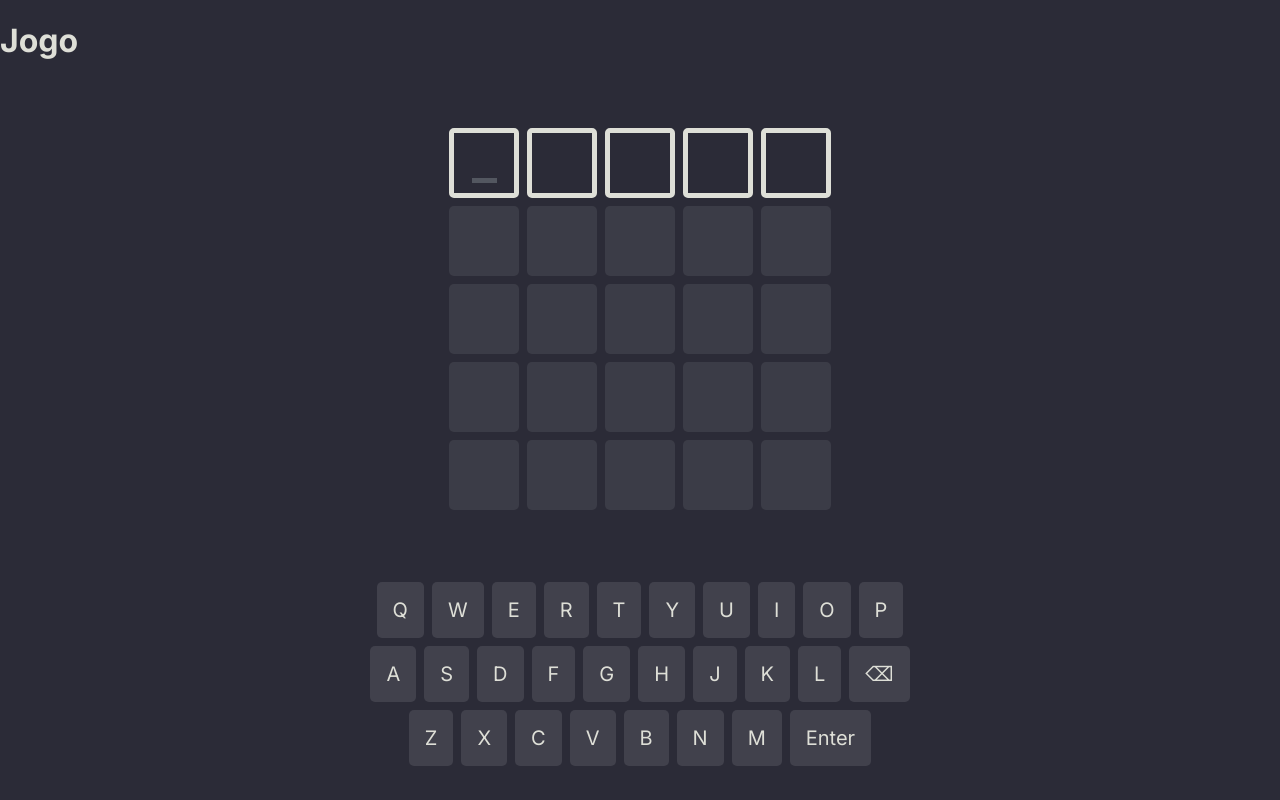
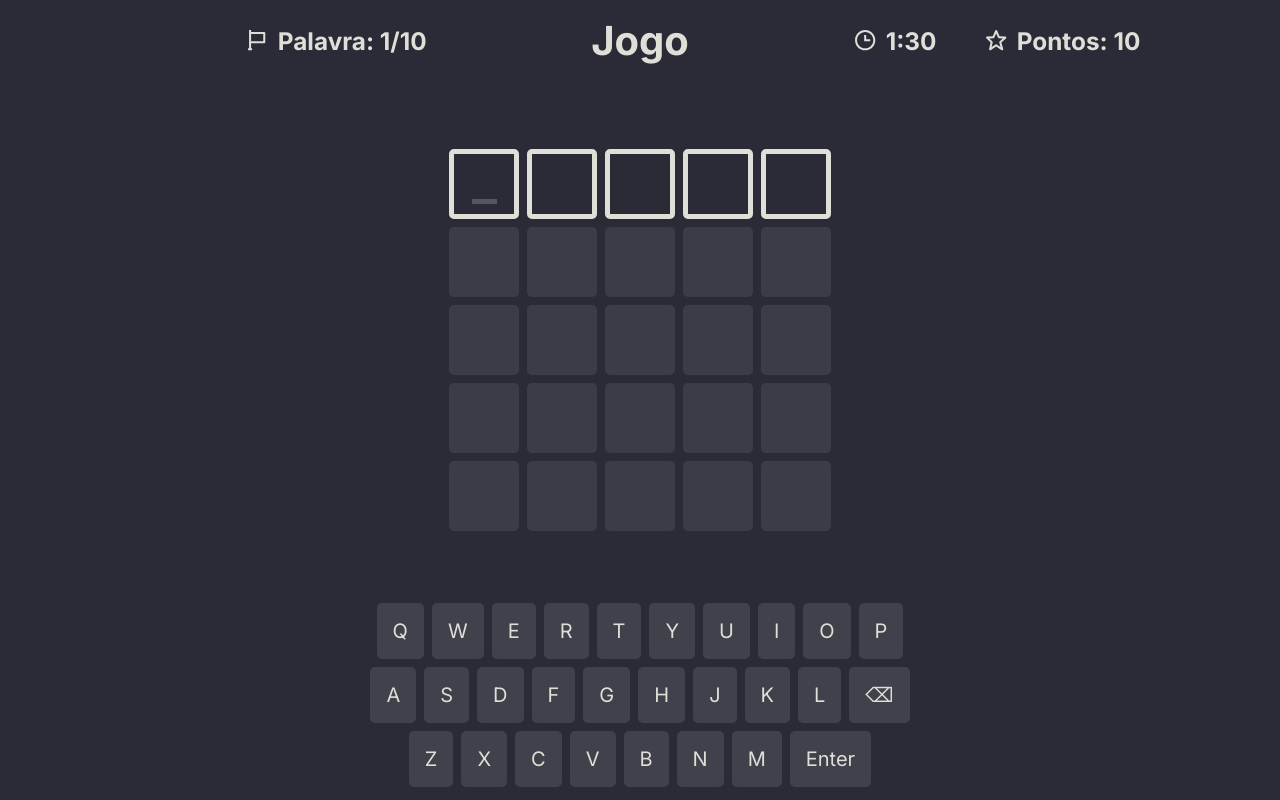
Before and after one commit to BrenoP/Termo-recriation, a Next.js app: page /game in a window 1280 px wide. Built offline with nearby package versions, Linux system fonts and the light colour scheme.

Commit message:
Header layout and info

```diff
--- a/package.json
+++ b/package.json
@@ -13,6 +13,7 @@
     "next": "^13.2.1",
     "react": "18.2.0",
     "react-dom": "18.2.0",
+    "react-icons": "^4.7.1",
     "styled-components": "^5.3.6",
     "yarn": "^1.22.19"
   },
--- /dev/null
+++ b/src/components/Header/Header.styles.ts
@@ -0,0 +1,30 @@
+import styled from "styled-components";
+
+type StatisticsProps = {
+  words: boolean
+}
+
+export const HeaderContent = styled.header`
+  display: grid;
+  grid-template-columns: 1fr 1fr 1fr;
+
+  h1 {
+    display: flex;
+    justify-content: center;
+    font-size: 2.5rem;
+    margin: 1rem;
+  }
+`;
+
+export const Statistics = styled.div<StatisticsProps>`
+  display: flex;
+  justify-content: ${(props) => props.words ? `flex-end` : `flex-start`};
+  gap: 3rem;
+  font-size: 1.3rem;
+
+  h3 {
+    display: flex;
+    align-items: center;
+    gap: .5rem;
+  }
+`;
--- a/src/components/Header/Header.tsx
+++ b/src/components/Header/Header.tsx
@@ -1,6 +1,27 @@
+import { BiTime, BiStar, BiFlag } from 'react-icons/bi';
+import { HeaderContent, Statistics } from './Header.styles';
+
 function Header() {
   return (
-    <h1>Jogo</h1>
+    <HeaderContent>
+      <Statistics words={true}>
+        <h3>
+          <BiFlag />
+          Palavra: 1/10
+        </h3>
+      </Statistics>
+      <h1>Jogo</h1>
+      <Statistics words={false}>
+        <h3>
+          <BiTime />
+          1:30
+        </h3>
+        <h3>
+          <BiStar />
+          Pontos: 10
+        </h3>
+      </Statistics>
+    </HeaderContent>
   );
 }
 
--- a/src/pages/api/wordGeneration.ts
+++ b/src/pages/api/wordGeneration.ts
@@ -2,21 +2,40 @@
 import type { NextApiRequest, NextApiResponse } from 'next'
 
 type Data = {
-  word: string
+  words: string[]
 }
 
 export default function handler(
   req: NextApiRequest,
   res: NextApiResponse<Data>
 ) {
-  const words = [
+  const allWords = [
     "moeda",
     "servo",
     "porta",
     "casco",
     "livro",
-    "abrir"
+    "nobre",
+    "vigor",
+    "poder",
+    "casal",
+    "amigo",
+    "tempo",
+    "comum",
+    "Furia",
+    "ordem",
+    "heroi",
+    "burro",
+    "morte",
+    "calma",
+    "fardo"
   ]
-  let randomWord = words[Math.floor(Math.random() * words.length)]
-  res.status(200).json({ word: randomWord })
+
+  let wordsToGuest = []
+
+  for (let index = 0; index < 10; index++) {
+    let randomWord = allWords[Math.floor(Math.random() * allWords.length)]
+    wordsToGuest.push(randomWord)
+  }
+  res.status(200).json({ words: wordsToGuest })
 }
--- a/src/pages/game.tsx
+++ b/src/pages/game.tsx
@@ -8,7 +8,7 @@ import { useEffect } from 'react';
 import Header from '../components/Header/Header';
 
 type Props = {
-  props: { word: string }
+  props: { words: string[] }
 }
 
 const Game = ({ props }: Props) => {
@@ -31,7 +31,7 @@ const Game = ({ props }: Props) => {
       {/* <p>palavra: { props.word }</p> */}
       <Header />
       <BoardGrid rows={rows} />
-      <Keyboard word={props.word} />
+      <Keyboard word={props.words[0]} />
     </>
   )
 }
```
Also changed, not shown: 1 other file (tests, documents, lock files or other folders).
